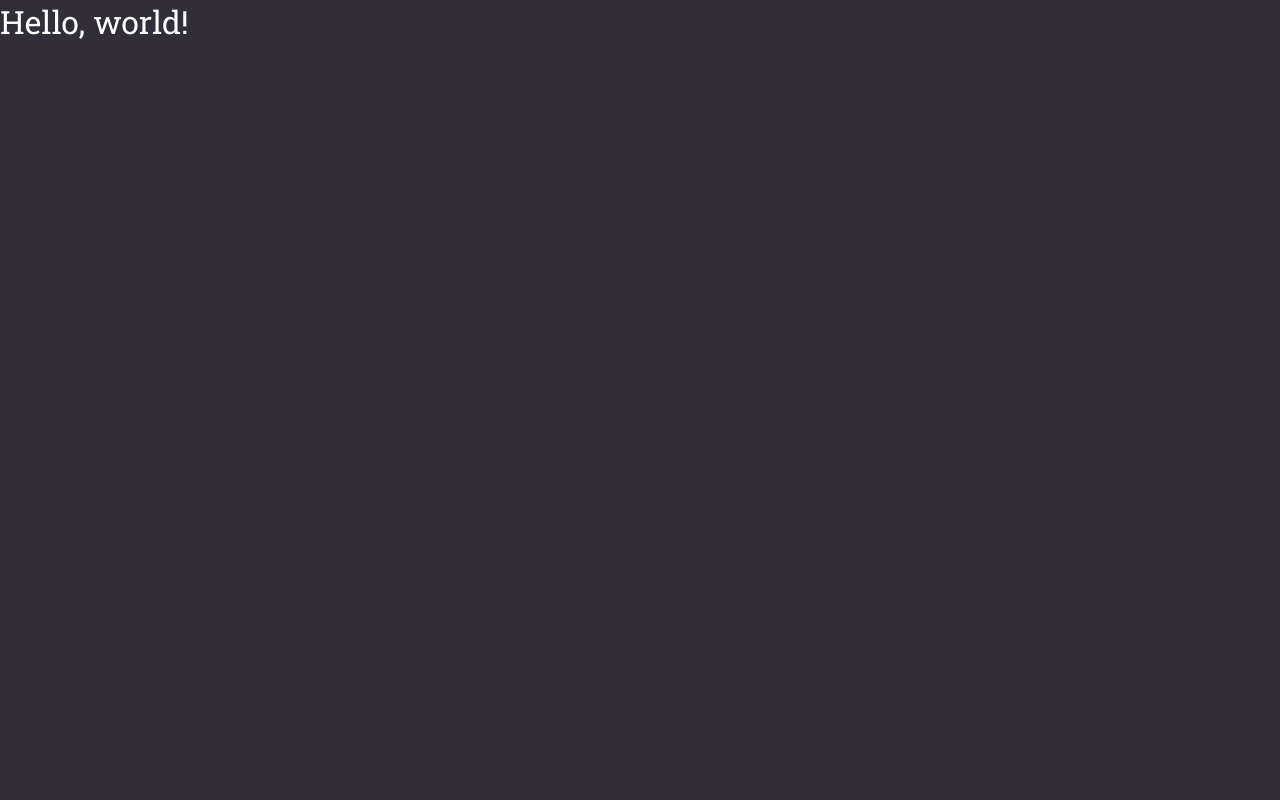
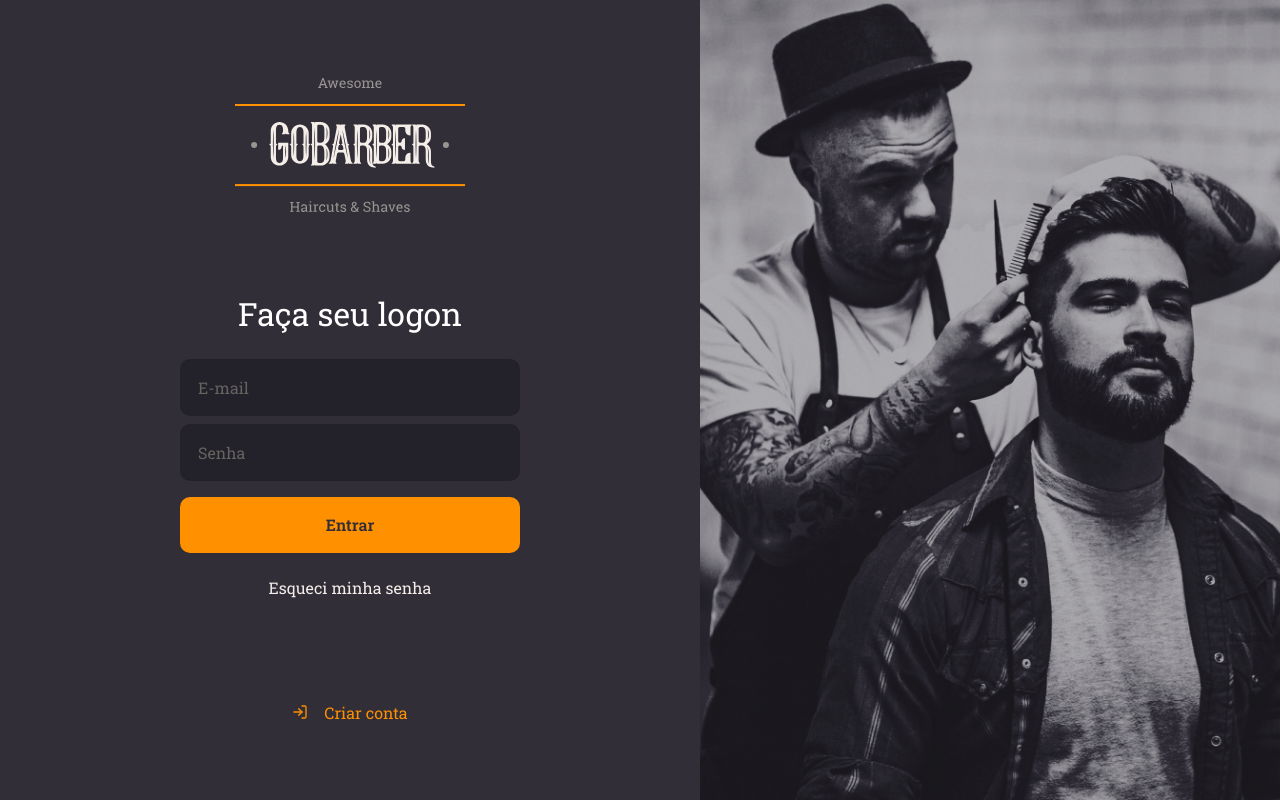
Before and after one commit to ayrtonbsouza/gobarber-web, a React (Create React App) app: page / in a window 1280 px wide. Built offline with nearby package versions, Linux system fonts and the light colour scheme.

Commit message:
login page development

```diff
--- a/src/App.tsx
+++ b/src/App.tsx
@@ -1,9 +1,10 @@
 import React from 'react';
 import GlobalStyle from './styles/global';
+import SignIn from './pages/SignIn';
 
 const App: React.FC = () => (
   <>
-    <h1>Hello, world!</h1>
+    <SignIn />
     <GlobalStyle />
   </>
 );
--- /dev/null
+++ b/src/pages/SignIn/index.tsx
@@ -0,0 +1,26 @@
+import React from 'react';
+import { FiLogIn } from 'react-icons/fi';
+import logoImg from '../../assets/logo.svg';
+import { Container, Content, Background } from './styles';
+
+const SignIn: React.FC = () => (
+  <Container>
+    <Content>
+      <img src={logoImg} alt="GoBarber" />
+      <form>
+        <h1>Faça seu logon</h1>
+        <input type="text" placeholder="E-mail" />
+        <input type="password" placeholder="Senha" />
+        <button type="submit">Entrar</button>
+        <a href="forgot">Esqueci minha senha</a>
+      </form>
+      <a href="signup">
+        <FiLogIn />
+        Criar conta
+      </a>
+    </Content>
+    <Background />
+  </Container>
+);
+
+export default SignIn;
--- /dev/null
+++ b/src/pages/SignIn/styles.ts
@@ -0,0 +1,97 @@
+import styled from 'styled-components';
+import { shade } from 'polished';
+import signInBackgroundImg from '../../assets/sign-in-background.png';
+
+export const Container = styled.div`
+  height: 100vh;
+  display: flex;
+  align-items: stretch;
+`;
+export const Content = styled.div`
+  display: flex;
+  flex-direction: column;
+  align-items: center;
+  place-content: center;
+  width: 100%;
+  max-width: 700px;
+
+  form {
+    margin: 80px 0;
+    width: 340px;
+    text-align: center;
+
+    h1 {
+      margin-bottom: 24px;
+    }
+
+    input {
+      background: #232129;
+      color: #f4ede8;
+      border-radius: 10px;
+      border: 2px solid #232129;
+      padding: 16px;
+      width: 100%;
+
+      &::placeholder {
+        color: #666360;
+      }
+
+      & + input {
+        margin-top: 8px;
+      }
+    }
+
+    button {
+      background: #ff9000;
+      height: 56px;
+      border-radius: 10px;
+      border: 0;
+      padding: 0 16px;
+      color: #312e38;
+      width: 100%;
+      font-weight: 600;
+      margin-top: 16px;
+      transition: 0.2s background-color;
+
+      &:hover {
+        background: ${shade(0.2, '#ff9000')};
+      }
+    }
+
+    a {
+      color: #f4ede8;
+      display: block;
+      margin-top: 24px;
+      text-decoration: none;
+      transition: 0.2s color;
+
+      &:hover {
+        color: ${shade(0.2, '#f4ede8')};
+      }
+    }
+  }
+
+  > a {
+    color: #ff9000;
+    display: block;
+    margin-top: 24px;
+    text-decoration: none;
+    transition: 0.2s color;
+    display: flex;
+    align-items: center;
+    transition: 0.2s color;
+
+    &:hover {
+      color: ${shade(0.2, '#ff9000')};
+    }
+
+    svg {
+      margin-right: 16px;
+    }
+  }
+`;
+export const Background = styled.div`
+  flex: 1;
+  background: url(${signInBackgroundImg}) no-repeat center;
+  background-size: cover;
+`;
```
Also changed, not shown: src/assets/logo.svg (added), src/assets/sign-in-background.png (added).
